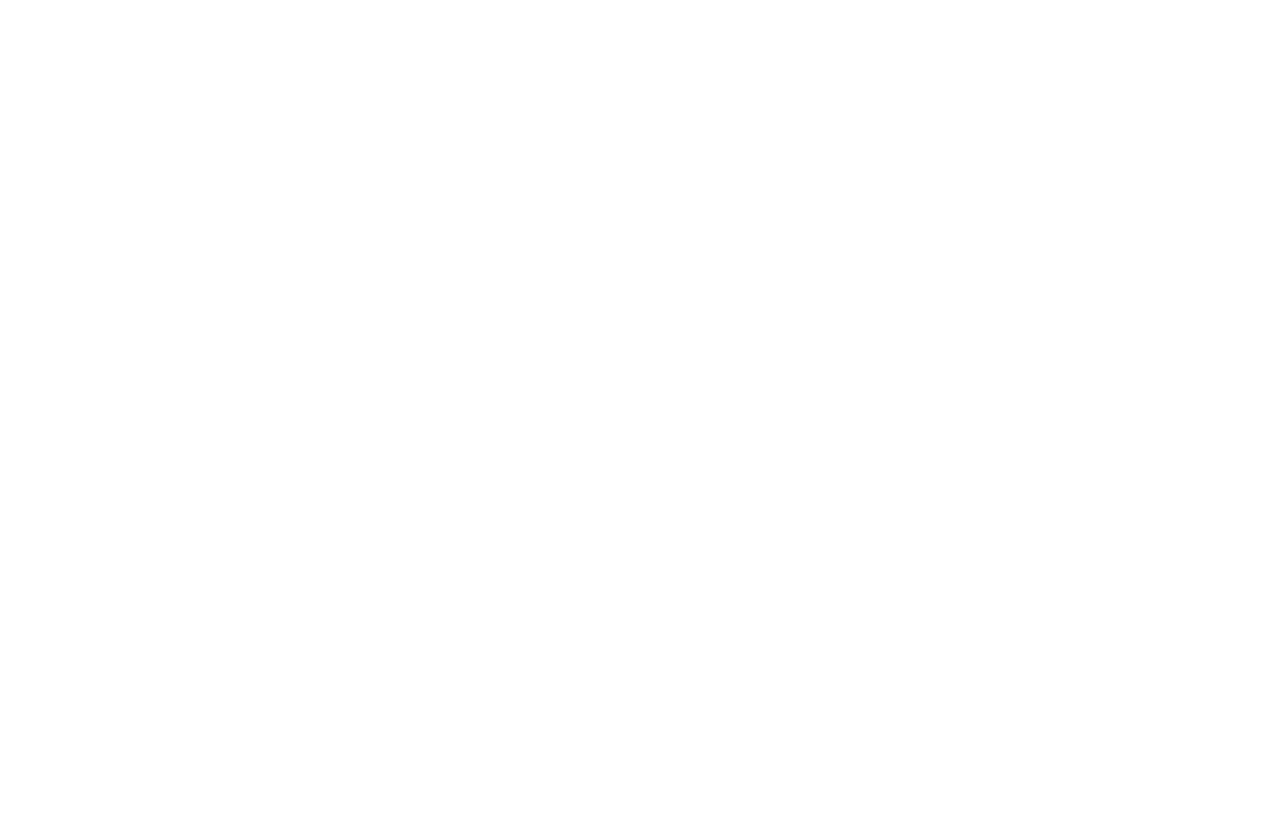
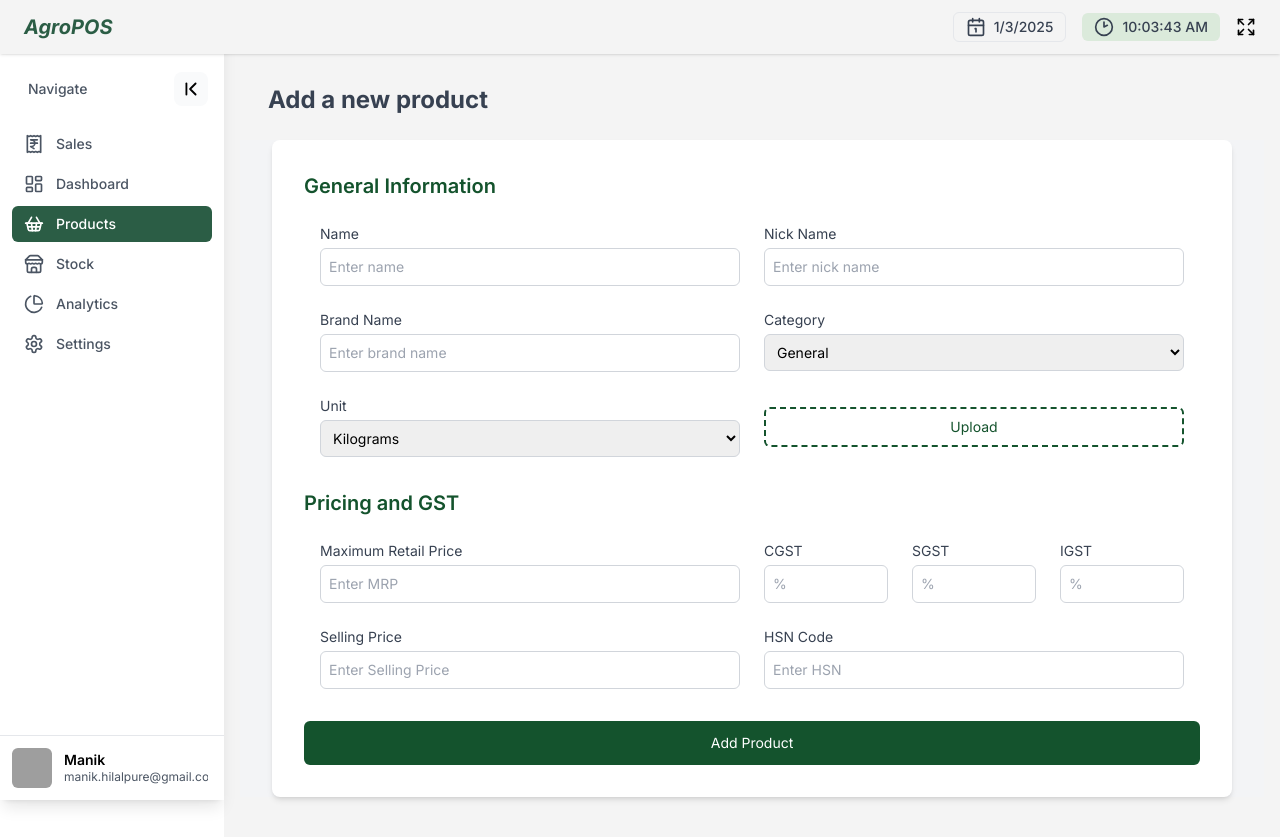
Before and after one commit to itsmanik/AgroPOS, a React (Vite) app in the folder client/: page /products/create in a window 1280 px wide. Before the commit this address had no page. Before the commit the page ends 800 px from the top, so only its background shows below. Built offline with nearby package versions, Linux system fonts and the light colour scheme; grey boxes are pictures that could not be loaded.

Commit message:
added add new product page ui

```diff
--- a/client/src/App.jsx
+++ b/client/src/App.jsx
@@ -5,8 +5,9 @@
 import Sales from "./pages/SalesPage";
 import Settings from "./pages/SettingsPage";
 import Stock from "./pages/StockPage";
-import ProductsPage from "./pages/ProductsPage";
+import ProductsPage from "./pages/Products/ProductsPage";
 import MainLayout from "./layouts/MainLayout";
+import CreateProductPage from "./pages/Products/CreateProductPage";
 
 function App() {
   return (
@@ -15,7 +16,10 @@
         <Route path="/" element={<MainLayout />}>
           <Route path="/sales" element={<Sales />} />
           <Route path="/dashboard" element={<Dashboard />} />
-          <Route path="/products" element={<ProductsPage />} />
+          <Route path="/products">
+            <Route index element={<ProductsPage />} />
+            <Route path="create" element={<CreateProductPage />} />
+          </Route>
           <Route path="/stock" element={<Stock />} />
           <Route path="/analytics" element={<Analytics />} />
           <Route path="/settings" element={<Settings />} />
--- /dev/null
+++ b/client/src/pages/Products/CreateProductPage.jsx
@@ -0,0 +1,99 @@
+import { useState } from "react";
+
+const CreateProductPage = () => {
+  const [selectedCategory, setSelectedCategory] = useState("General");
+  const [selectedUnit, setSelectedUnit] = useState("Kilograms");
+  const [image, setImage] = useState(null);
+
+  const categories = ["General", "Fertilizers", "Seeds", "Pesticides", "Tools", "Machinery"];
+  const units = ["Kilograms", "Liters", "Packets", "Units"];
+
+  const handleImageUpload = (event) => {
+    const file = event.target.files[0];
+    if (file) {
+      setImage(URL.createObjectURL(file));
+    }
+  };
+
+  return (
+    <div className="mb-10">
+      <h2 className="text-2xl text-gray-700 pt-5 px-7 font-bold mb-6">Add a new product</h2>
+      <div className="bg-gray-100">
+        <div className="bg-white p-8 rounded-lg shadow-md mx-8">
+          <h2 className="text-xl font-semibold text-green-900 mb-6">General Information</h2>
+          <div className="grid px-4 grid-cols-1 md:grid-cols-2 gap-6 mb-8">
+            <div>
+              <label className="block text-gray-700">Name</label>
+              <input type="text" placeholder="Enter name" className="w-full mt-1 p-2 border border-gray-300 rounded-md" />
+            </div>
+            <div>
+              <label className="block text-gray-700">Nick Name</label>
+              <input type="text" placeholder="Enter nick name" className="w-full mt-1 p-2 border border-gray-300 rounded-md" />
+            </div>
+            <div>
+              <label className="block text-gray-700">Brand Name</label>
+              <input type="text" placeholder="Enter brand name" className="w-full mt-1 p-2 border border-gray-300 rounded-md" />
+            </div>
+            <div>
+              <label className="block text-gray-700">Category</label>
+              <select value={selectedCategory} onChange={(e) => setSelectedCategory(e.target.value)} className="w-full mt-1 p-2 border border-gray-300 rounded-md">
+                {categories.map((category) => (
+                  <option key={category} value={category}>{category}</option>
+                ))}
+              </select>
+            </div>
+            <div>
+              <label className="block text-gray-700">Unit</label>
+              <select value={selectedUnit} onChange={(e) => setSelectedUnit(e.target.value)} className="w-full mt-1 p-2 border border-gray-300 rounded-md">
+                {units.map((unit) => (
+                  <option key={unit} value={unit}>{unit}</option>
+                ))}
+              </select>
+            </div>
+            <div className="flex items-center gap-4">
+              {image && <img src={image} alt="Uploaded" className="h-24 w-24 object-cover rounded-md" />}
+              <label className="p-2 border-2 w-full border-dashed border-green-900 text-green-900 rounded-md text-center cursor-pointer text-sm">
+                Upload
+                <input type="file" accept="image/*" onChange={handleImageUpload} className="hidden" />
+              </label>
+            </div>
+          </div>
+          <h2 className="text-xl font-semibold text-green-900 mb-6">Pricing and GST</h2>
+          <div className="grid px-4 grid-cols-1 md:grid-cols-2 gap-6 mb-8">
+            <div>
+              <label className="block text-gray-700">Maximum Retail Price</label>
+              <input type="text" placeholder="Enter MRP" className="w-full mt-1 p-2 border border-gray-300 rounded-md" />
+            </div>
+            <div className="grid grid-cols-3 gap-6">
+              <div>
+                <label className="block text-gray-700">CGST</label>
+                <input type="text" placeholder="%" className="w-full mt-1 p-2 border border-gray-300 rounded-md" />
+              </div>
+              <div>
+                <label className="block text-gray-700">SGST</label>
+                <input type="text" placeholder="%" className="w-full mt-1 p-2 border border-gray-300 rounded-md" />
+              </div>
+              <div>
+                <label className="block text-gray-700">IGST</label>
+                <input type="text" placeholder="%" className="w-full mt-1 p-2 border border-gray-300 rounded-md" />
+              </div>
+            </div>
+            <div>
+              <label className="block text-gray-700">Selling Price</label>
+              <input type="text" placeholder="Enter Selling Price" className="w-full mt-1 p-2 border border-gray-300 rounded-md" />
+            </div>
+            <div>
+              <label className="block text-gray-700">HSN Code</label>
+              <input type="text" placeholder="Enter HSN" className="w-full mt-1 p-2 border border-gray-300 rounded-md" />
+            </div>
+          </div>
+          <div className="flex w-full justify-center">
+            <button className="bg-green-900 w-full text-white py-3 px-6 rounded-md">Add Product</button>
+          </div>
+        </div>
+      </div>
+    </div>
+  );
+};
+
+export default CreateProductPage;
--- a/client/src/pages/ProductsPage.jsx
+++ b/client/src/pages/Products/ProductsPage.jsx
@@ -1,10 +1,11 @@
-import FilteredProducts from "../components/ProductsList/FilteredProducts";
+import FilteredProducts from "../../components/ProductsList/FilteredProducts";
+import { Link } from "react-router";
 
 const ProductsPage = () => {
   return (
     <div className="p-5 pt-10">
       {/* Buttons */}
-      <div className="inline-flex bg-white border-l-2 border-l-[#2B5D45] relative items-center py-8 rounded px-8 cursor-pointer shadow gap-5">
+      <Link to={"create"} className="inline-flex bg-white border-l-2 border-l-[#2B5D45] relative items-center py-8 rounded px-8 cursor-pointer shadow gap-5">
         <svg
           viewBox="0 0 576 512"
           className="h-11 w-11"
@@ -19,7 +20,7 @@
         <span className="absolute right-0 bottom-0 bg-primary rounded-full h-10 w-10 text-2xl text-white flex justify-center items-center translate-x-[50%] translate-y-[30%]">
           +
         </span>
-      </div>
+      </Link>
       {/* Products */}
       <div className="mt-10">
         <h2 className="text-xl font-bold text-gray-700 mb-2">All Products</h2>
```
